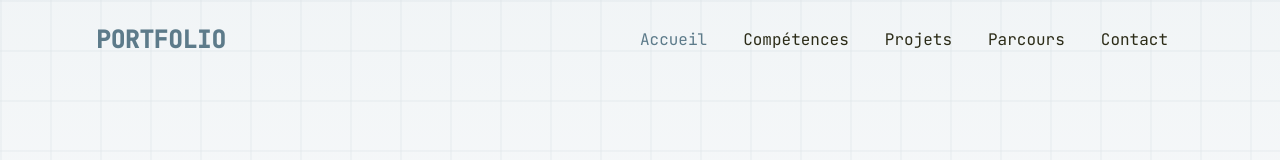
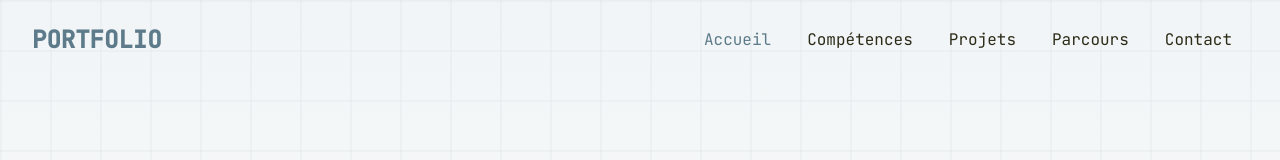
Before and after one commit to PierreMaze/my-portfolio, a React (Vite) app: page / in a window 1280 px wide. Shown: the top 160 px of the page. Built offline with nearby package versions, Linux system fonts and the light colour scheme.

Commit message:
Modification du délai d'affichage dans le composant Header, passant de 300 ms à 3000 ms, et mise à jour des classes CSS pour une meilleure structure et réactivité de l'interface utilisateur.

```diff
--- a/src/components/layout/Header.jsx
+++ b/src/components/layout/Header.jsx
@@ -60,7 +60,7 @@ const Header = () => {
   useEffect(() => {
     const timer = setTimeout(() => {
       setIsVisible(true);
-    }, 300);
+    }, 3000);
 
     return () => clearTimeout(timer);
   }, []);
@@ -95,7 +95,7 @@ const Header = () => {
 
   return (
     <header className={headerClasses}>
-      <div className="px-24 mx-auto w-full 2xl:px-96">
+      <div className="container">
         <nav className="flex items-center justify-between h-20">
           <Link to="/" className="text-2xl font-bold text-accent">
             PORTFOLIO
@@ -145,7 +145,7 @@ const Header = () => {
         {/* Menu mobile */}
         {isMobileMenuOpen && (
           <div className="bg-white border-t md:hidden">
-            <div className="px-8 py-4 mx-auto w-full max-w-7xl space-y-2">
+            <div className="container py-4 space-y-2">
               {navigationItems.map((item) => (
                 <button
                   key={item.path}
```
